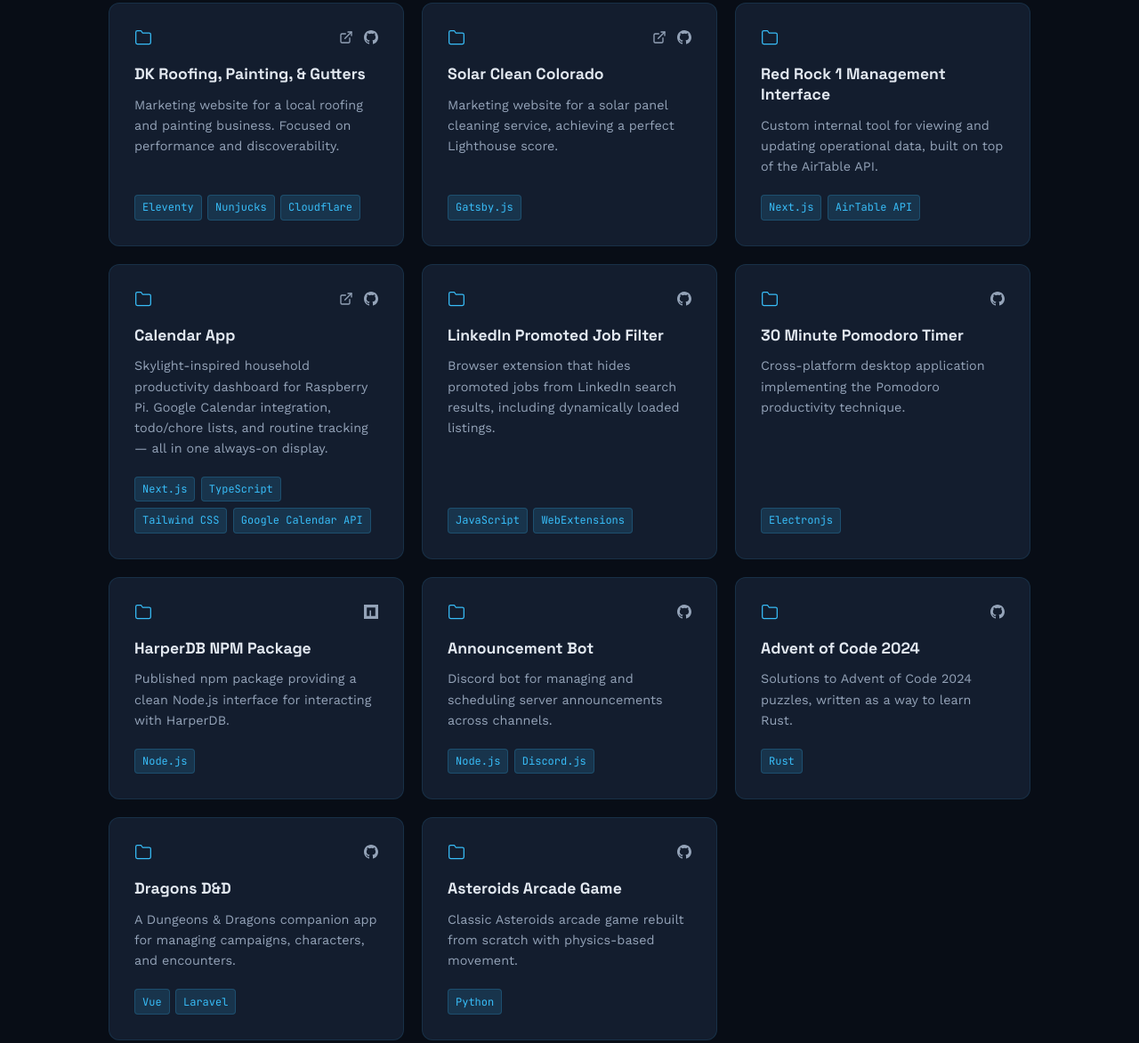
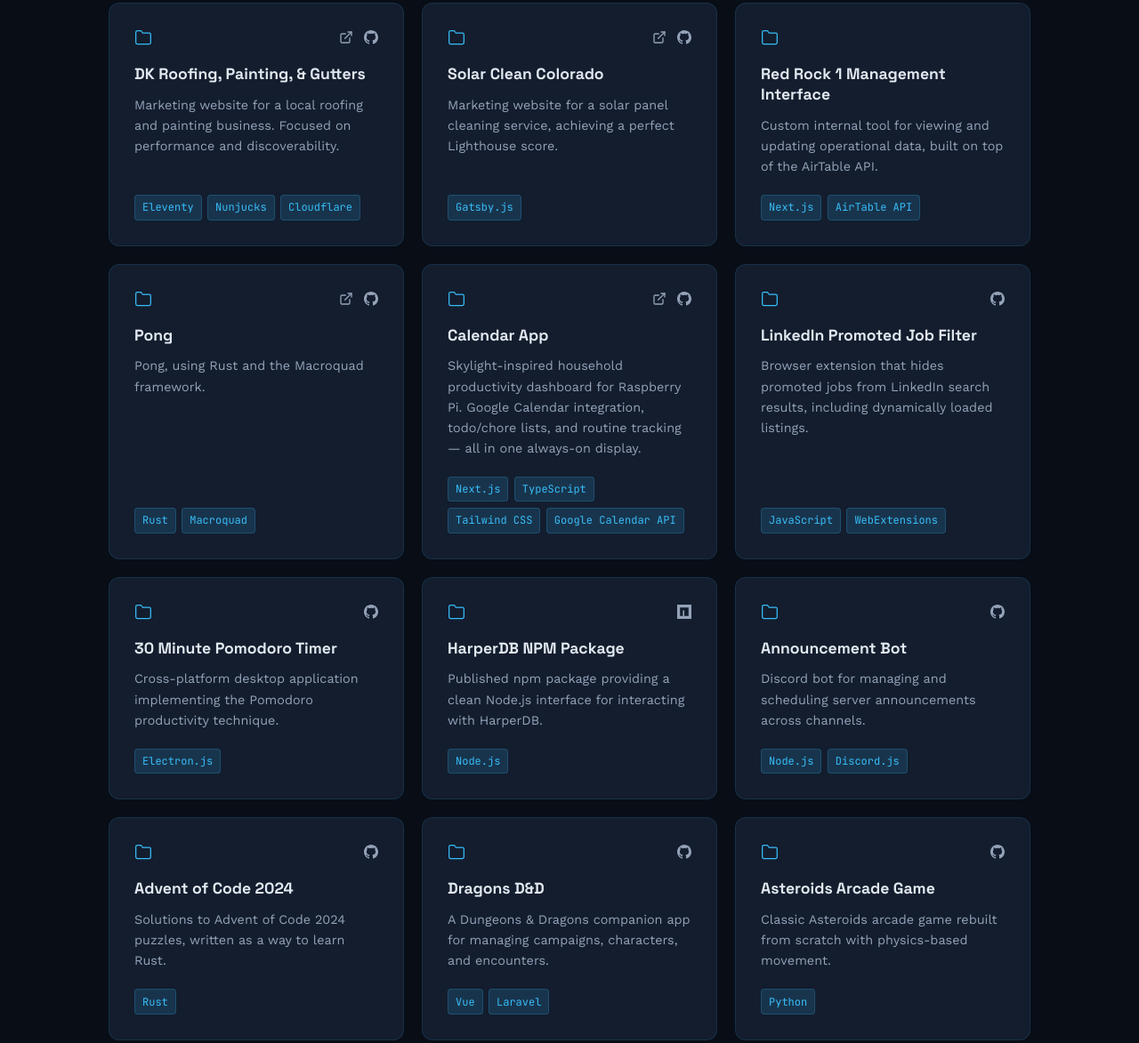
Before and after one commit to SamgeeGamwise/samgeegamwise.github.io, a Gatsby site: page /projects in a window 1280 px wide. Shown: the part 258-1431 px from the top of the page at 89% size. Built offline with nearby package versions, Linux system fonts and the light colour scheme; Gatsby itself is replaced by a stand-in of ours.

Commit message:
Add pong

```diff
--- a/src/components/ProjectCard/ProjectCard.js
+++ b/src/components/ProjectCard/ProjectCard.js
@@ -20,8 +20,8 @@
               </svg>
             </a>
           )}
-          {technologies.length > 0 && technologies[0].url && (
-            <a href={technologies[0].url} target="_blank" rel="noopener noreferrer" className={styles.iconLink} aria-label="Source code">
+          {project.github && (
+            <a href={project.github} target="_blank" rel="noopener noreferrer" className={styles.iconLink} aria-label="Source code">
               <svg width="16" height="16" viewBox="0 0 24 24" fill="currentColor">
                 <path d="M12 0C5.374 0 0 5.373 0 12c0 5.302 3.438 9.8 8.207 11.387.599.111.793-.261.793-.577v-2.234c-3.338.726-4.033-1.416-4.033-1.416-.546-1.387-1.333-1.756-1.333-1.756-1.089-.745.083-.729.083-.729 1.205.084 1.839 1.237 1.839 1.237 1.07 1.834 2.807 1.304 3.492.997.107-.775.418-1.305.762-1.604-2.665-.305-5.467-1.334-5.467-5.931 0-1.311.469-2.381 1.236-3.221-.124-.303-.535-1.524.117-3.176 0 0 1.008-.322 3.301 1.23A11.509 11.509 0 0 1 12 5.803c1.02.005 2.047.138 3.006.404 2.291-1.552 3.297-1.23 3.297-1.23.653 1.653.242 2.874.118 3.176.77.84 1.235 1.911 1.235 3.221 0 4.609-2.807 5.624-5.479 5.921.43.372.823 1.102.823 2.222v3.293c0 .319.192.694.801.576C20.566 21.797 24 17.3 24 12c0-6.627-5.373-12-12-12z"/>
               </svg>
@@ -41,9 +41,13 @@
       <p className={styles.description}>{project.description}</p>
 
       <div className={styles.techList}>
-        {technologies.map((tech, i) => (
-          <span key={i} className={styles.techBadge}>{tech.name}</span>
-        ))}
+        {technologies.map((tech, i) =>
+          tech.url ? (
+            <a key={i} href={tech.url} target="_blank" rel="noopener noreferrer" className={styles.techBadge}>{tech.name}</a>
+          ) : (
+            <span key={i} className={styles.techBadge}>{tech.name}</span>
+          )
+        )}
       </div>
     </div>
   )
--- a/src/components/ProjectCard/ProjectCard.module.scss
+++ b/src/components/ProjectCard/ProjectCard.module.scss
@@ -80,4 +80,11 @@
   padding: 0.2rem 0.5rem;
   border-radius: 4px;
   white-space: nowrap;
+  text-decoration: none;
+
+  &[href]:hover {
+    background: rgba(56, 189, 248, 0.15);
+    border-color: rgba(56, 189, 248, 0.4);
+    opacity: 1;
+  }
 }
--- a/src/pages/projects.js
+++ b/src/pages/projects.js
@@ -8,72 +8,101 @@
   {
     name: 'DK Roofing, Painting, & Gutters',
     description: 'Marketing website for a local roofing and painting business. Focused on performance and discoverability.',
-    technologies: [{ name: 'Eleventy', url: 'https://github.com/SamgeeGamwise/DarleneKay' }, { name: 'Nunjucks' }, { name: 'Cloudflare' }],
+    technologies: [
+      { name: 'Eleventy', url: 'https://www.11ty.dev/' },
+      { name: 'Nunjucks', url: 'https://mozilla.github.io/nunjucks/' },
+      { name: 'Cloudflare', url: 'https://www.cloudflare.com/' },
+    ],
+    github: 'https://github.com/SamgeeGamwise/DarleneKay',
     liveLink: 'https://darlenekay.com/',
   },
   {
     name: 'Solar Clean Colorado',
     description: 'Marketing website for a solar panel cleaning service, achieving a perfect Lighthouse score.',
-    technologies: [{ name: 'Gatsby.js', url: 'https://github.com/Solarcleancolorado/solarcleancolorado.github.io' }],
+    technologies: [{ name: 'Gatsby.js', url: 'https://www.gatsbyjs.com/' }],
+    github: 'https://github.com/Solarcleancolorado/solarcleancolorado.github.io',
     liveLink: 'https://samgee.gamwise.me/solarcleancolorado/',
   },
   {
     name: 'Red Rock 1 Management Interface',
     description: 'Custom internal tool for viewing and updating operational data, built on top of the AirTable API.',
-    technologies: [{ name: 'Next.js' }, { name: 'AirTable API' }],
+    technologies: [
+      { name: 'Next.js', url: 'https://nextjs.org/' },
+      { name: 'AirTable API', url: 'https://airtable.com/developers/web/api/introduction' },
+    ],
+  },
+  {
+    name: 'Pong',
+    description: 'Pong, using Rust and the Macroquad framework.',
+    technologies: [
+      { name: 'Rust', url: 'https://www.rust-lang.org/' },
+      { name: 'Macroquad', url: 'https://macroquad.rs/' },
+    ],
+    github: 'https://github.com/SamgeeGamwise/PongRust',
+    liveLink: '/pong/',
   },
   {
     name: 'Calendar App',
     description: 'Skylight-inspired household productivity dashboard for Raspberry Pi. Google Calendar integration, todo/chore lists, and routine tracking — all in one always-on display.',
     technologies: [
-      { name: 'Next.js', url: 'https://github.com/SamgeeGamwise/ProductivityApp' },
-      { name: 'TypeScript' },
-      { name: 'Tailwind CSS' },
-      { name: 'Google Calendar API' },
+      { name: 'Next.js', url: 'https://nextjs.org/' },
+      { name: 'TypeScript', url: 'https://www.typescriptlang.org/' },
+      { name: 'Tailwind CSS', url: 'https://tailwindcss.com/' },
+      { name: 'Google Calendar API', url: 'https://developers.google.com/calendar' },
     ],
+    github: 'https://github.com/SamgeeGamwise/ProductivityApp',
     liveLink: 'https://productivity-app-ten-rho.vercel.app/',
   },
   {
     name: 'LinkedIn Promoted Job Filter',
     description: 'Browser extension that hides promoted jobs from LinkedIn search results, including dynamically loaded listings.',
     technologies: [
-      { name: 'JavaScript', url: 'https://github.com/SamgeeGamwise/LinkedInPromotionRemover' },
-      { name: 'WebExtensions' }
+      { name: 'JavaScript', url: 'https://developer.mozilla.org/en-US/docs/Web/JavaScript' },
+      { name: 'WebExtensions', url: 'https://developer.mozilla.org/en-US/docs/Mozilla/Add-ons/WebExtensions' },
     ],
+    github: 'https://github.com/SamgeeGamwise/LinkedInPromotionRemover',
   },
   {
     name: '30 Minute Pomodoro Timer',
     description: 'Cross-platform desktop application implementing the Pomodoro productivity technique.',
-    technologies: [{ name: 'Electronjs', url: 'https://github.com/SamgeeGamwise/Pomodoro' }],
+    technologies: [{ name: 'Electron.js', url: 'https://www.electronjs.org/' }],
+    github: 'https://github.com/SamgeeGamwise/Pomodoro',
   },
   {
     name: 'HarperDB NPM Package',
     description: 'Published npm package providing a clean Node.js interface for interacting with HarperDB.',
-    technologies: [{ name: 'Node.js' }],
+    technologies: [{ name: 'Node.js', url: 'https://nodejs.org/' }],
     npmLink: 'https://www.npmjs.com/package/harperdb-node',
   },
   {
     name: 'Announcement Bot',
     description: 'Discord bot for managing and scheduling server announcements across channels.',
-    technologies: [{ name: 'Node.js', url: 'https://github.com/bubbzDotDev/bot-dashboard-backend' }, { name: 'Discord.js' }],
+    technologies: [
+      { name: 'Node.js', url: 'https://nodejs.org/' },
+      { name: 'Discord.js', url: 'https://discord.js.org/' },
+    ],
+    github: 'https://github.com/bubbzDotDev/bot-dashboard-backend',
   },
   {
     name: 'Advent of Code 2024',
     description: 'Solutions to Advent of Code 2024 puzzles, written as a way to learn Rust.',
-    technologies: [{ name: 'Rust', url: 'https://github.com/SamgeeGamwise/advent-of-code-2024' }],
+    technologies: [{ name: 'Rust', url: 'https://www.rust-lang.org/' }],
+    github: 'https://github.com/SamgeeGamwise/advent-of-code-2024',
   },
   {
     name: 'Dragons D&D',
     description: 'A Dungeons & Dragons companion app for managing campaigns, characters, and encounters.',
     technologies: [
-      { name: 'Vue', url: 'https://github.com/SamgeeGamwise/dragons_laravel' },
-      { name: 'Laravel', url: 'https://github.com/SamgeeGamwise/dragons_backend' },
+      { name: 'Vue', url: 'https://vuejs.org/' },
+      { name: 'Laravel', url: 'https://laravel.com/' },
     ],
+    github: 'https://github.com/SamgeeGamwise/dragons_laravel',
   },
   {
     name: 'Asteroids Arcade Game',
     description: 'Classic Asteroids arcade game rebuilt from scratch with physics-based movement.',
-    technologies: [{ name: 'Python', url: 'https://github.com/SamgeeGamwise/asteroids' }],
+    technologies: [{ name: 'Python', url: 'https://www.python.org/' }],
+    github: 'https://github.com/SamgeeGamwise/asteroids',
   },
 ]
 
```
Also changed, not shown: src/pages/pong.js (added, +35 -0 lines), static/games/pong/index.html (added, +25 -0 lines), src/pages/pong.module.scss (added), 6 other files.
